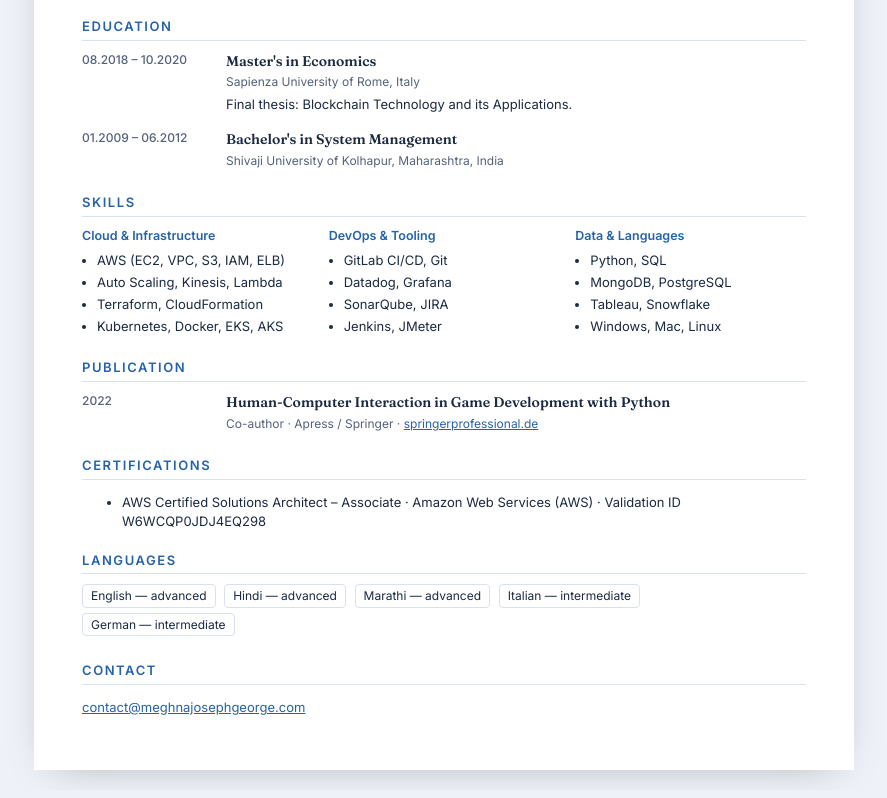
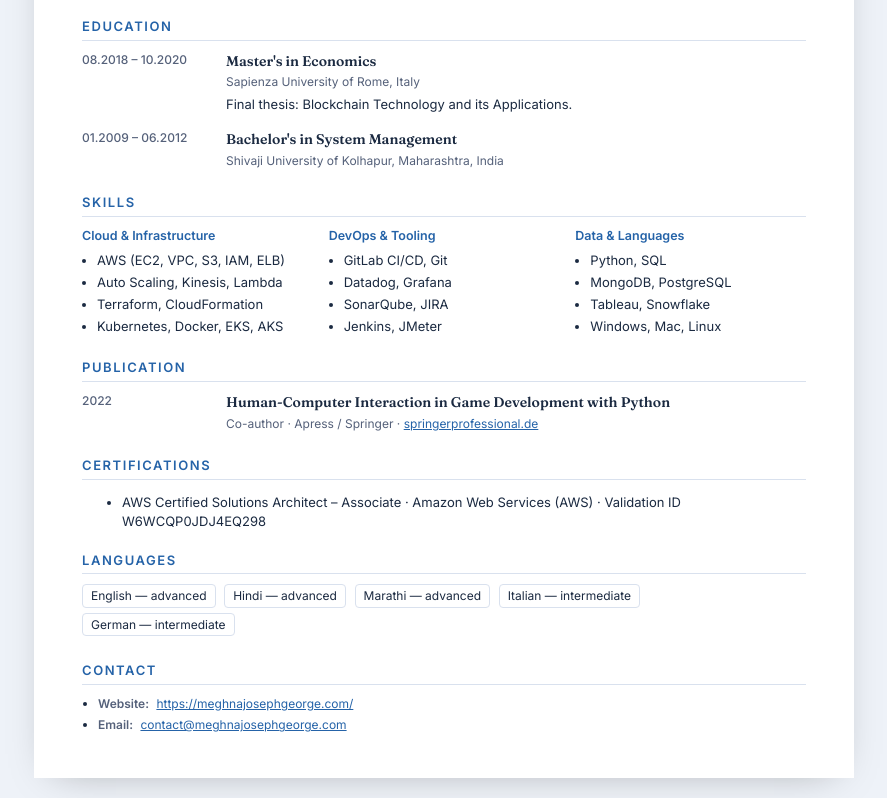
Before and after one commit to JosephThachil143/meghna, a plain HTML site: page cv.html in a window 1280 px wide. Shown: the part 1149-1947 px from the top of the page, without its empty margins (196-1083 px from the left). Drawn offline with Linux system fonts and the light colour scheme.

Commit message:
Add website link and visible contact email (site and CV, EN/DE)

```diff
--- a/cv.html
+++ b/cv.html
@@ -47,6 +47,10 @@
     .skills-grid li { margin-bottom:3px; }
     .chips span { display:inline-block; border:1px solid var(--line); border-radius:4px; padding:2px 8px; margin:0 5px 5px 0; font-size:12px; }
 
+        .links-list { margin:0; padding-left:16px; font-size:12px; }
+    .links-list li { margin-bottom:4px; overflow-wrap:anywhere; word-break:break-word; }
+    .links-list b { color:var(--muted); font-weight:600; margin-right:4px; }
+
     @media print {
       body { background:#fff; font-size:10.5pt; }
       .toolbar { display:none; }
@@ -72,6 +76,7 @@
         <div class="role" data-en="Cloud Engineer — AWS Certified Solutions Architect" data-de="Cloud Engineer — AWS Certified Solutions Architect">Cloud Engineer — AWS Certified Solutions Architect</div>
         <div class="contact">
           <div><a href="mailto:contact@meghnajosephgeorge.com">contact@meghnajosephgeorge.com</a></div>
+          <div><a href="https://meghnajosephgeorge.com/" target="_blank" rel="noopener">meghnajosephgeorge.com</a></div>
           <div data-en="Germany" data-de="Deutschland">Germany</div>
         </div>
       </div>
@@ -191,7 +196,10 @@
     </div>
 
     <h2 class="sec" data-en="Contact" data-de="Kontakt">Contact</h2>
-    <p><a href="mailto:contact@meghnajosephgeorge.com">contact@meghnajosephgeorge.com</a></p>
+    <ul class="links-list">
+      <li><b data-en="Website:" data-de="Website:">Website:</b> <a href="https://meghnajosephgeorge.com/" target="_blank" rel="noopener">https://meghnajosephgeorge.com/</a></li>
+      <li><b data-en="Email:" data-de="E-Mail:">Email:</b> <a href="mailto:contact@meghnajosephgeorge.com">contact@meghnajosephgeorge.com</a></li>
+    </ul>
   </div>
 
   <script>
```
Also changed, not shown: index.html (+4 -0 lines), styles.css (+8 -0 lines).
